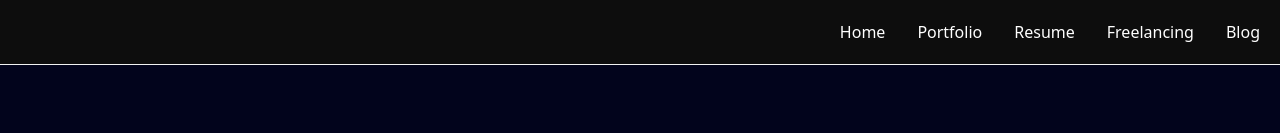
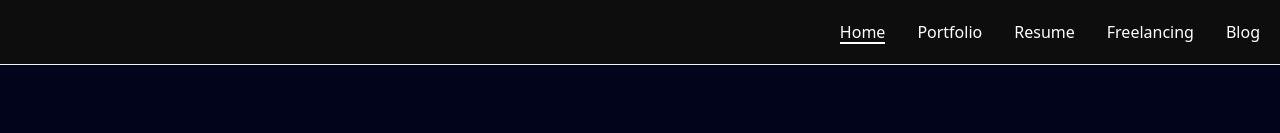
Before and after one commit to TylerP99/tylerperata, a React (Create React App) app in the folder client/: page / in a window 1280 px wide. Shown: the top 133 px of the page. Built offline with nearby package versions, Linux system fonts and the light colour scheme; what @cloudinary/url-gen would draw is missing.

Commit message:
Persist nav underline on active link

```diff
--- a/client/src/components/Navigation.jsx
+++ b/client/src/components/Navigation.jsx
@@ -19,7 +19,7 @@ function Navigation() {
 
     const linkLayout = "";
     const linkStyles = "hover:text-blue hover-underline-animation";
-    const linkActive = "text-green";
+    const linkActive = "hover-underline";
     const linkInactive = "text-white"
     const linkStyle = `${linkStyles} ${linkLayout}`
 
--- a/client/src/style.css
+++ b/client/src/style.css
@@ -22,3 +22,14 @@
     transform: scaleX(1);
     transform-origin: center;
   }
+
+  .hover-underline::after {
+    border: 1px solid;
+    content: '';
+    position: absolute;
+    width: 100%;
+    height: 2px;
+    bottom: 0;
+    left: 0;
+    transform: scaleX(1);
+  }
```
